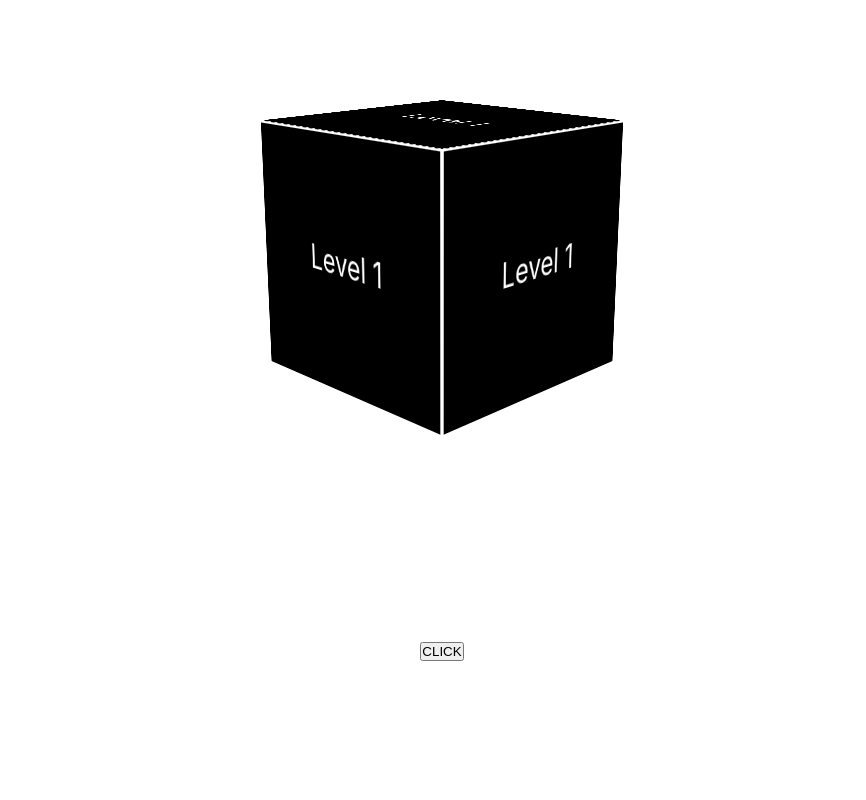
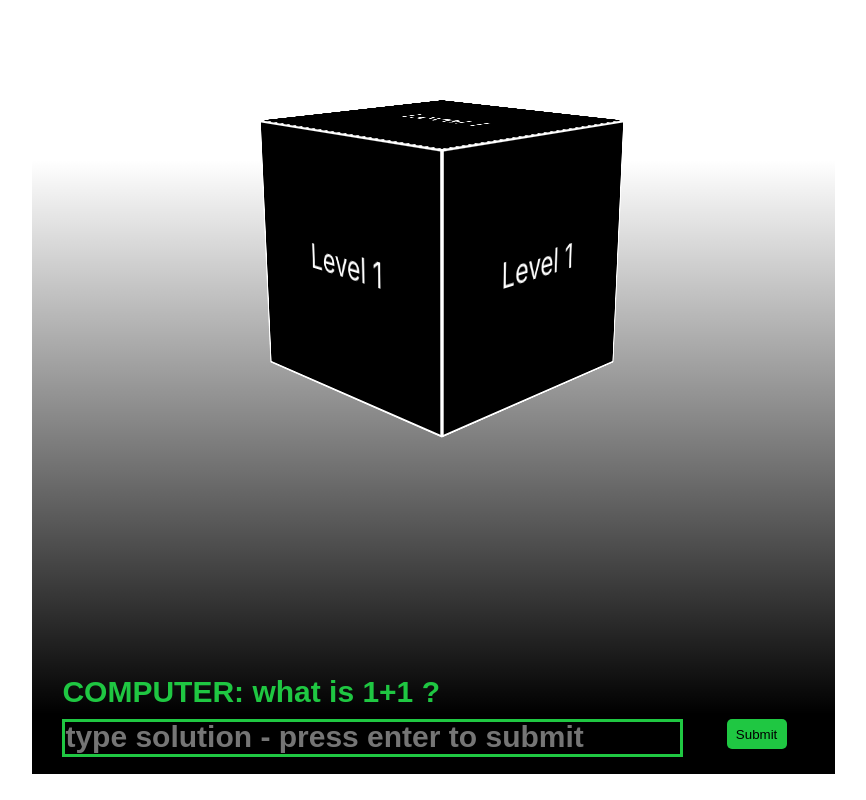
Before and after one commit to josephlarrivy/hacking-simulator, a React (Create React App) app: page / in a window 1280 px wide. Shown: the whole page, without its empty margins (198-1064 px from the left). Built offline with nearby package versions, Linux system fonts and the light colour scheme.

Commit message:
project complete

```diff
--- a/src/App.js
+++ b/src/App.js
@@ -19,7 +19,7 @@ function App() {
   const animate = () => {
     setAnimationPhase(animationPhase+1)
     if (animationPhase === 0) {
-      setFrontAnimation('front-pop-spin')
+      setFrontAnimation('front-pop-spin-big')
     } else if (animationPhase === 1) {
       setBackAnimation('back-pop-spin')
     } else if (animationPhase === 2) {
@@ -31,7 +31,7 @@ function App() {
     } else if (animationPhase === 5) {
       setBottomAnimation('bottom-pop-spin')
     } else if (animationPhase === 6) {
-      setFrontAnimation('front-pop-spin-big')
+      setFrontAnimation('front-pop-spin')
     } else if (animationPhase === 7) {
       setBackAnimation('back-pop-spin-big')
     } else if (animationPhase === 8) {
--- a/src/components/Terminal.js
+++ b/src/components/Terminal.js
@@ -1,16 +1,115 @@
-import React from "react";
+import React, { useEffect, useState } from "react";
 
 import '../styles/Terminal.css'
 
 
 const Terminal = ({ level, setLevel, animate }) => {
 
+  const [problems, setProblems] = useState(['1+1'])
+  const [answers, setAnswers] = useState([])
+  const [rightOrWrong, setRightOrWrong] = useState([])
+  const [inputValue, setInputValue] = useState('');
+
+  const evaluateMathExpression = (expr) => {
+    const [operand1, operator, operand2] = expr.split(/([+\-\*])/);
+    const num1 = parseFloat(operand1);
+    const num2 = parseFloat(operand2);
+    if (operator === '+') {
+      return num1 + num2;
+    } else if (operator === '-') {
+      return num1 - num2;
+    } else if (operator === '*') {
+      return num1 * num2;
+    } else if (operator === '/') {
+      return num1 / num2;
+    } else {
+      return operand1
+    }
+  }
+
+  useEffect(() => {
+    if (problems.length !== answers.length) {
+      return
+    } else if (evaluateMathExpression(problems[problems.length - 1]) == answers[answers.length - 1]) {
+      const responses = ['correct - but you\'ll never hack in!', 'correct - are you some kind on computer wiz', 'correct - but i eat hackers like you for breakfast']
+      const randResp = Math.floor(Math.random() * responses.length)
+      setRightOrWrong([...rightOrWrong, responses[randResp]])
+      setProblems([...problems, generateNextProblem()])
+      animate()
+    } else {
+      const responses = ['that is incorrect', 'wrong - you will never hack in at this rate', 'wrong - better clean up your act', 'wrong', 'wrong - I couldn\'t think as slow as you if I tried']
+      const randResp = Math.floor(Math.random()*responses.length)
+      setRightOrWrong([...rightOrWrong, responses[randResp]])
+      setProblems([...problems, generateNextProblem()])
+    }
+  }, [answers])
+
+  const generateNextProblem = () => {
+    const generateInt = () => {
+      let num = Math.floor(Math.random()*9) +1;
+      return num
+    }
+    if (level <= 1) {
+      let numberOne = generateInt()
+      let numberTwo = generateInt()
+      return (`${numberOne} + ${numberTwo}`)
+    } else if (level <= 2) {
+      let numberOne = generateInt()
+      let numberTwo = generateInt()
+      let numberThree = generateInt()
+      let numberFour = generateInt()
+      return (`${numberOne+numberThree} + ${numberTwo+numberFour}`)
+    }
+  }
+
+
+  const handleSubmit = (e) => {
+    e.preventDefault();
+    setAnswers([...answers, inputValue])
+    console.log(inputValue);
+    setInputValue('');
+  }
+  const handleInputChange = (e) => {
+    setInputValue(e.target.value);
+  }
 
   return (
     <div id="terminal-container">
-      <button onClick={animate}>CLICK</button>
+      <div id="terminal-readout">
+        {problems && answers && (() => {
+          const result = [];
+          let i = 0;
+          let j = 0;
+          let k = 0;
+          while (i < problems.length && j < answers.length && k < rightOrWrong.length) {
+            result.push(<p className="computer" >COMPUTER: what is {problems[i++]} ?</p>);
+            result.push(<p className="hacker">HACKER: {answers[j++]}</p>);
+            result.push(<p className="computer">COMPUTER: {rightOrWrong[k++]}</p>)
+            result.push(<p> </p>);
+          }
+          while (i < problems.length) {
+            result.push(<p className="computer">COMPUTER: what is {problems[i++]} ?</p>);
+          }
+          while (j < answers.length) {
+            result.push(<p className="hacker">HACKER: {answers[j++]}</p>);
+          }
+          while (k < rightOrWrong.length) {
+            result.push(<p className="computer">COMPUTER: {rightOrWrong[k++]}</p>);
+            result.push(<p className="computer"></p>);
+          }
+          return result;
+        })()}
+      </div>
+      <div id="user-input">
+        <form onSubmit={handleSubmit}>
+          <input type="text" value={inputValue} onChange={handleInputChange} placeholder='type solution - press enter to submit' />
+          <button type="submit">Submit</button>
+        </form>
+      </div>
+      {/* <button onClick={animate}>CLICK</button> */}
     </div>
-  )
+  );
+
 }
 
 export default Terminal;
--- a/src/styles/Terminal.css
+++ b/src/styles/Terminal.css
@@ -1,6 +1,66 @@
 #terminal-container {
     position: absolute;
     width: 100vw;
-    height: 20vh;
-    margin-top: 80vh;
+    height: 80vh;
+    margin-top: 20vh;
 }
+
+#terminal-readout {
+    width: 60%;
+    margin-left: 18%;
+    height: 85%;
+    padding: 5px;
+    padding-left: 30px;
+    background: linear-gradient(to top, rgba(0, 0, 0, 1) 0%, rgba(255, 192, 203, 0) 100%);
+    display: flex;
+    flex-direction: column;
+    justify-content: flex-end;
+    font-family: Chicago, sans-serif;
+    font-weight: 900;
+    font-size: 30px;
+    text-align: left;
+}
+
+.computer {
+    color: #1FC742;
+}
+.hacker {
+    color: #025B18;
+}
+
+#user-input {
+    width: 60%;
+    height: 50px;
+    margin-left: 18%;
+    padding: 5px;
+    padding-left: 30px;
+    background-color: black;
+    color: #1FC742;
+}
+
+#user-input input {
+    width: 80%;
+    height: 30px;
+    float: left;
+    padding-bottom: 2px;
+    border: 3px solid #1FC742;
+    background-color: black;
+    color: #1FC742;
+    font-family: Chicago, sans-serif;
+    font-weight: 900;
+    font-size: 30px;
+}
+
+#user-input input:focus {
+    outline: none;
+    border-color: #1FC742;
+    box-shadow: 0 0 5px #1FC742;
+}
+
+button {
+    background-color: #1FC742;
+    width: 60px;
+    height: 30px;
+    border: none;
+    border-radius: 5px;
+}
```
